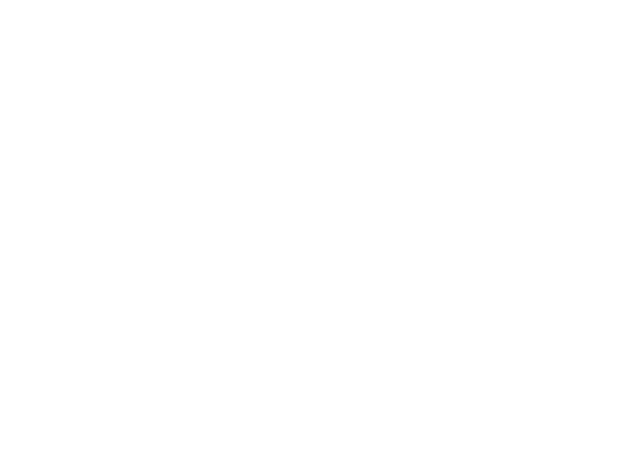
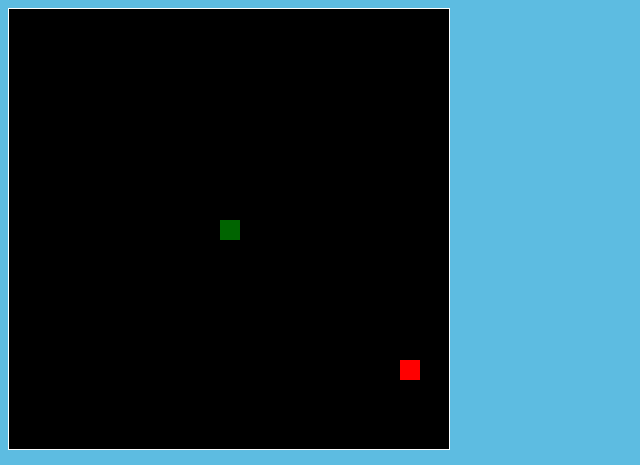
Before and after one commit to k-nichelle/k-nichelle.github.io, a plain HTML site: page asd-projects/snake/index.html in a window 1280 px wide. Shown: the top 465 px of the page, without its empty margins (0-640 px from the left). Drawn offline with Linux system fonts and the light colour scheme.

Commit message:
saving data shapes

```diff
--- a/asd-projects/snake/index.css
+++ b/asd-projects/snake/index.css
@@ -1,6 +1,6 @@
 
 body {
-  background-color: darkgreen;
+  background-color: rgba(88, 186, 225, 0.97);
 }
 
 #board {
--- a/asd-projects/snake/index.html
+++ b/asd-projects/snake/index.html
@@ -4,12 +4,16 @@
   <head>
     <title>Snake</title>
     <!--Link jQuery and CSS here-->
+    <link rel="stylesheet" type="text/css" href="index.css" />
+    <script src="jquery.min.js"></script>
 
   </head>
   <body>
-
+    <div id="board"></div>
+    <h1 id="score">Score: 0</h1>
+    <h1 id="highScore">High Score: 0</h1>
   </body>
 
   <!-- Link index.js here -->
-
+  <script src="index.js"></script>
 </html>
--- a/asd-projects/snake/index.js
+++ b/asd-projects/snake/index.js
@@ -11,6 +11,9 @@ var highScoreElement = $("#highScore");
 
 // TODO 4a: Create the snake, apple and score variables
 // Game Variables
+var snake = {};
+var apple = {};
+var score = 0;
 
 // Constant Variables
 var ROWS = 20;
@@ -41,11 +44,18 @@ init();
 
 function init() {
   // TODO 4c-2: initialize the snake
+  // initialize the snake's body as an empty Array
+  snake.body = [];
+
+  // make the first snakeSquare and set it as the head
+  makeSnakeSquare(10, 10);
+  snake.head = snake.body[0];
 
   // TODO 4b-2: initialize the apple
-
+  makeApple();
   // TODO 5a: Initialize the interval
-
+  // start update interval
+  updateInterval = setInterval(update, 100);
 }
 
 ////////////////////////////////////////////////////////////////////////////////
@@ -58,6 +68,15 @@ function init() {
  */
 function update() {
   // TODO 5b: Fill in the update function's code block
+  moveSnake();
+
+  if (hasHitWall() || hasCollidedWithSnake()) {
+    endGame();
+  }
+
+  if (hasCollidedWithApple()) {
+    handleAppleCollision();
+  }
 }
 
 function checkForNewDirection(event) {
@@ -70,11 +89,17 @@ function checkForNewDirection(event) {
 
   if (activeKey === KEY.LEFT) {
     snake.head.direction = "left";
+  }else if (activeKey === KEY.RIGHT){
+    snake.head.direction = "right";
+  }else if (activeKey === KEY.UP){
+    snake.head.direction = "up";
+  }else if (activeKey === KEY.DOWN){
+    snake.head.direction = "down";
   }
 
   // FILL IN THE REST
 
-  // console.log(snake.head.direction);     // uncomment me!
+  console.log(snake.head.direction);     // uncomment me!
 }
 
 function moveSnake() {
@@ -185,6 +210,19 @@ function endGame() {
  */
 function makeApple() {
   // TODO 4b-1: Fill in the makeApple() code block
+
+  // make the apple jQuery Object and append it to the board
+  apple.element = $("<div>").addClass("apple").appendTo(board);
+
+  // get a random available row/column on the board
+  var randomPosition = getRandomAvailablePosition();
+
+  // initialize the row/column properties on the Apple Object
+  apple.row = randomPosition.row;
+  apple.column = randomPosition.column;
+
+  // position the apple on the screen
+  repositionSquare(apple);
 }
 
 /* Create an HTML element for a snakeSquare using jQuery. Then, given a row and
@@ -193,6 +231,26 @@ function makeApple() {
  */
 function makeSnakeSquare(row, column) {
   // TODO 4c-1: Fill in this function's code block
+  var snakeSquare = {};
+
+  // make the snakeSquare.element Object and append it to the board
+  snakeSquare.element = $("<div>").addClass("snake").appendTo(board);
+
+  // initialize the row and column properties on the snakeSquare Object
+  snakeSquare.row = row;
+  snakeSquare.column = column;
+
+  // set the position of the snake on the screen
+  repositionSquare(snakeSquare);
+
+  // if this is the head, add the snake-head id
+  if (snake.body.length === 0) {
+    snakeSquare.element.attr("id", "snake-head");
+  }
+
+  // add snakeSquare to the end of the body Array and set it as the new tail
+  snake.body.push(snakeSquare);
+  snake.tail = snakeSquare;
 }
 
 /*
@@ -208,7 +266,8 @@ function makeSnakeSquare(row, column) {
 */
 function handleKeyDown(event) {
   // TODO 6a: make the handleKeyDown function register which key is pressed
-
+  activeKey = event.which;
+  console.log(activeKey);
 }
 
 /* Given a gameSquare (which may be a snakeSquare or the apple), position
```
